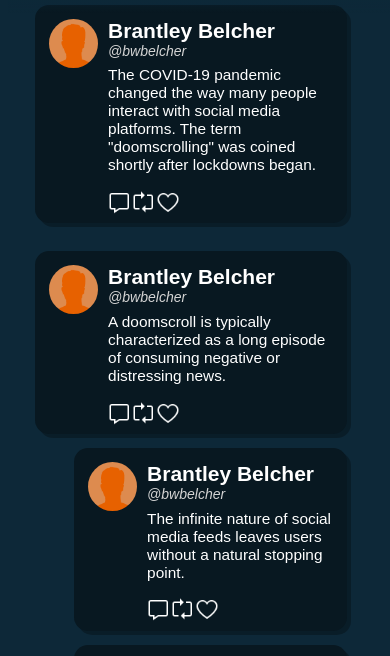
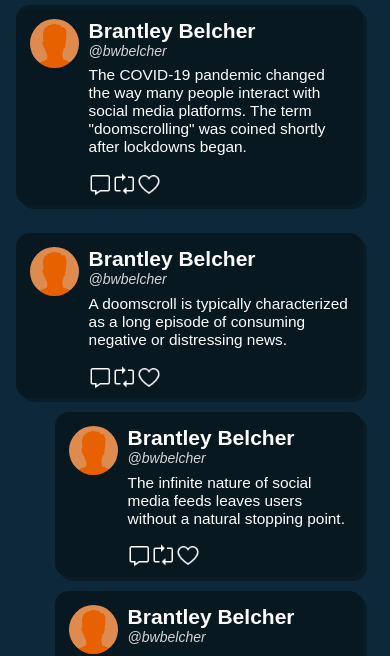
Before and after one commit to bwbelcher12/Doomscrolling, a plain HTML site: page index.html in a window 390 px wide. Shown: the part 130-786 px from the top of the page. Drawn offline with Linux system fonts and the light colour scheme.

Commit message:
Update finalproject.css

```diff
--- a/finalproject.css
+++ b/finalproject.css
@@ -195,8 +195,8 @@ h2 {
         margin-left: 2vw;
     }
     .feed {
-        margin-left: 7vw;
-        min-width: 80vw;
+        margin-left: 2vw;
+        min-width: 89vw;
     }
     .comment {
         margin-left: 10vw;
```
